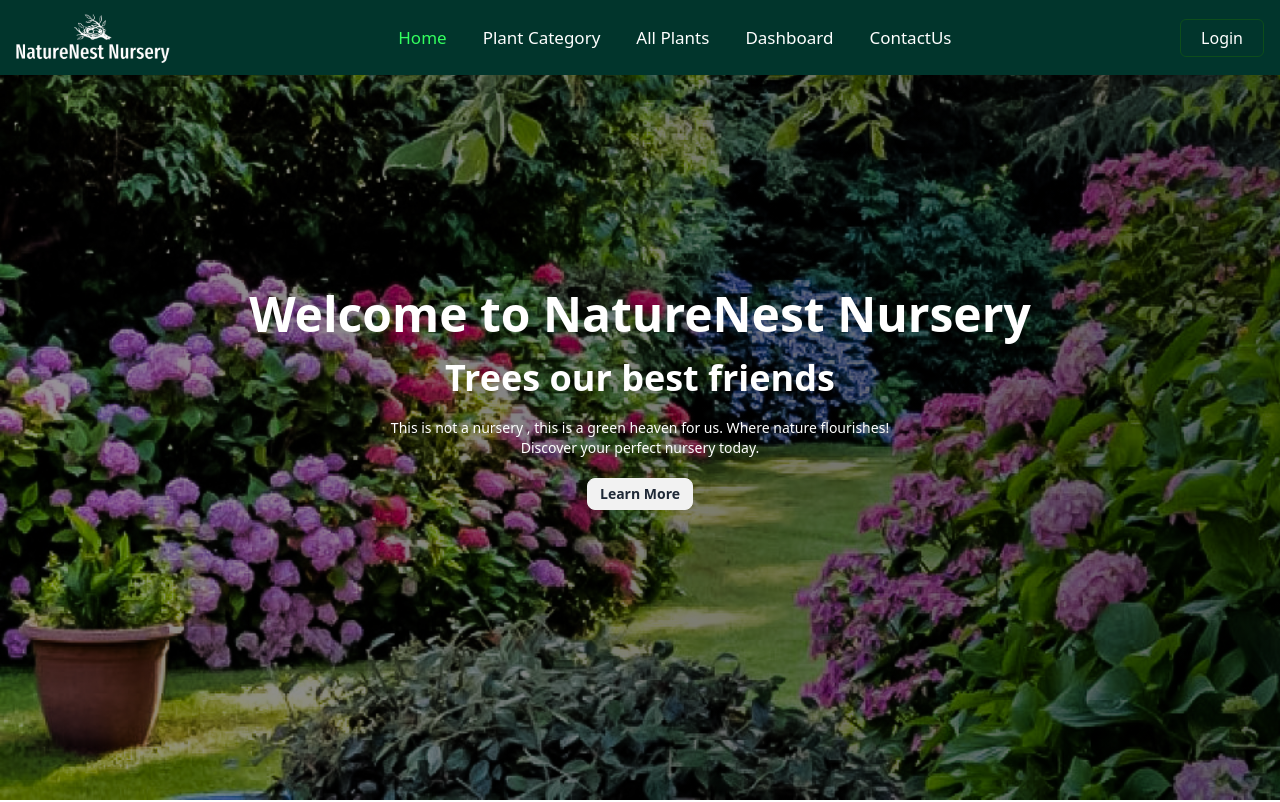
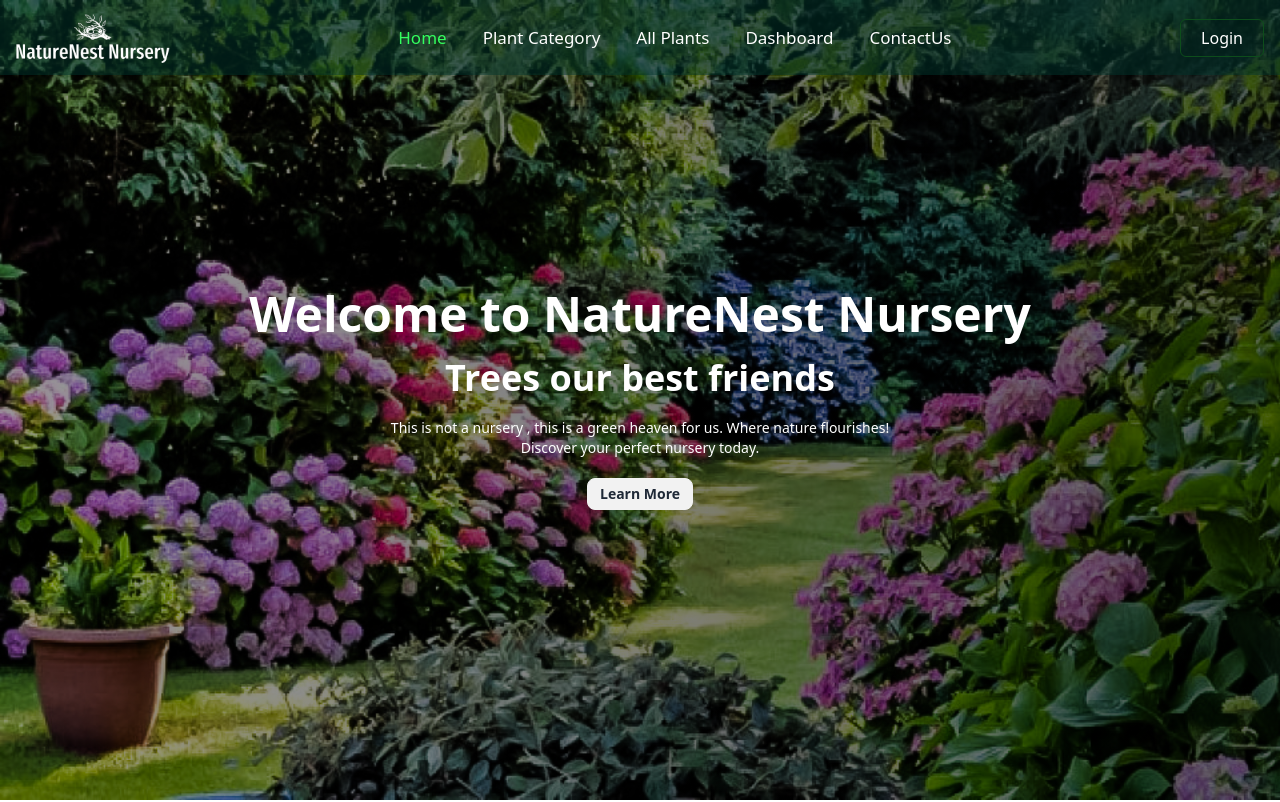
Before and after one commit to yasin2514/nest-nature-nursery-client, a React (Vite) app: page / in a window 1280 px wide. Shown: the top 802 px of the page. Built offline with nearby package versions, Linux system fonts and the light colour scheme.

Commit message:
navbar scrolling fixed

```diff
--- a/src/components/ui/Navbar.jsx
+++ b/src/components/ui/Navbar.jsx
@@ -1,4 +1,4 @@
-import React, { useState, useEffect } from "react";
+import { useState, useEffect } from "react";
 import { Link, NavLink } from "react-router-dom";
 import { RiCloseLine, RiMenu4Line } from "react-icons/ri";
 import logo from "../../assets/logo.png";
@@ -6,10 +6,11 @@ import logo from "../../assets/logo.png";
 const Navbar = () => {
   const [isOpen, setIsOpen] = useState(false);
   const [scrolling, setScrolling] = useState(false);
+  console.log({ scrolling });
 
   useEffect(() => {
     const handleScroll = () => {
-      if (window.scrollY > 130) {
+      if (window.scrollY > 140) {
         setScrolling(true);
       } else {
         setScrolling(false);
@@ -38,8 +39,8 @@ const Navbar = () => {
 
   return (
     <nav
-      className={`fixed top-0 z-[999] w-full bg-[#01352c] bg-opacity-${
-        scrolling ? "0" : "50"
+      className={`fixed top-0 z-[999] w-full bg-[#01352c] ${
+        scrolling ? "bg-opacity-100" : "bg-opacity-50"
       }`}
     >
       <div className="max-w-7xl mx-auto px-4">
```
